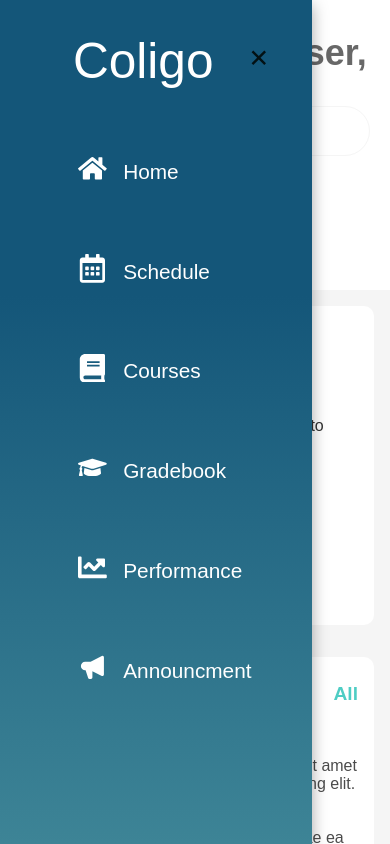
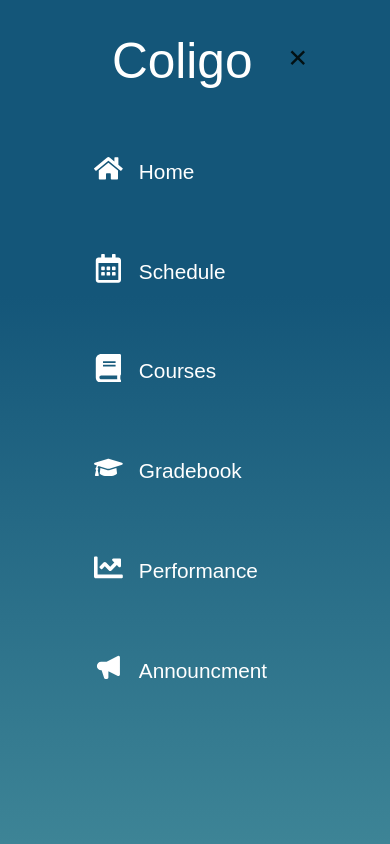
Before and after one commit to Yasser-Shehab/Coligo_Front_End, a React (Vite) app: page / in a window 390 px wide. Shown: the top 844 px of the page. Built offline with nearby package versions, Linux system fonts and the light colour scheme.

Commit message:
Fixed Sidebar style

```diff
--- a/src/components/Navbar/Navbar.module.scss
+++ b/src/components/Navbar/Navbar.module.scss
@@ -19,7 +19,6 @@
 }
 
 .burgerMenu {
-  display: none;
   margin-right: 2rem;
   cursor: pointer;
   @media screen and (max-width: 768px) {
--- a/src/pages/Dashboard/Dashboard.jsx
+++ b/src/pages/Dashboard/Dashboard.jsx
@@ -13,7 +13,13 @@ const Dashboard = () => {
     setIsSideClose((prev) => !prev);
   };
   return (
-    <div className={classes.dashboardContainer}>
+    <div
+      className={
+        isSideClose
+          ? classes.dashboardContainerWithSidebar
+          : classes.dashboardContainerWithoutSidebar
+      }
+    >
       {isSideClose && (
         <aside className={classes.aside}>
           <SideMenu handleClose={handleClose} />
@@ -21,10 +27,12 @@ const Dashboard = () => {
       )}
       <div>
         <Navbar handleClose={handleClose} />
-        <Hero />
-        <div className={classes.twoCol}>
-          <Announcement />
-          <DueDate />
+        <div className={classes.sectionContainer}>
+          <Hero />
+          <div className={classes.twoCol}>
+            <Announcement />
+            <DueDate />
+          </div>
         </div>
       </div>
     </div>
--- a/src/pages/Dashboard/Dashboard.module.scss
+++ b/src/pages/Dashboard/Dashboard.module.scss
@@ -1,9 +1,14 @@
-.dashboardContainer {
+.dashboardContainerWithSidebar {
   display: grid;
   width: 100%;
   margin: 0 auto;
   //gap: 1.8rem;
   grid-template-columns: 20rem auto;
+}
+.dashboardContainerWithoutSidebar {
+  display: block;
+  width: 100%;
+  margin: 0 auto;
 }
 
 .aside {
@@ -12,15 +17,23 @@
     // display: none;
     position: fixed;
     left: 0;
-    width: 80vw;
-    z-index: 3;
+    width: 100vw;
+    z-index: 1;
   }
 }
 .twoCol {
   display: flex;
-  flex-wrap: wrap;
+  // flex-wrap: wrap;
   // display: grid;
   // grid-template-columns: repeat(auto-fit, minmax(700px, 1fr));
+  @media screen and (max-width: 768px) {
+    flex-wrap: wrap;
+  }
+}
+
+.sectionContainer {
+  display: grid;
+  justify-content: center;
 }
 
 @media screen and (max-width: 768px) {
```
